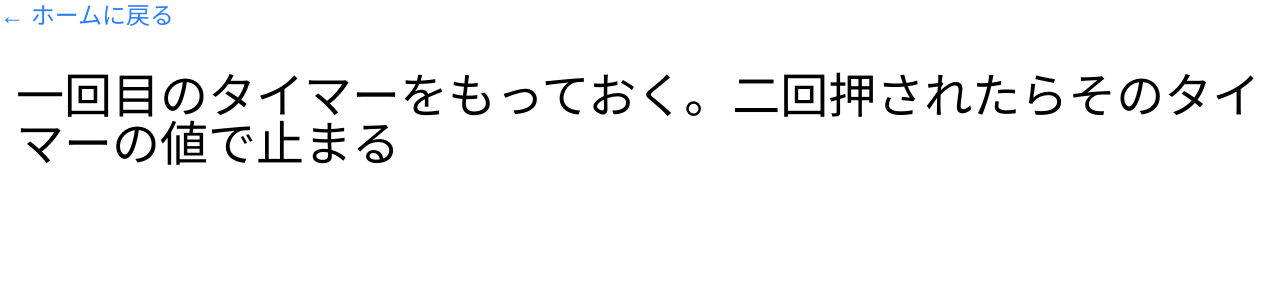
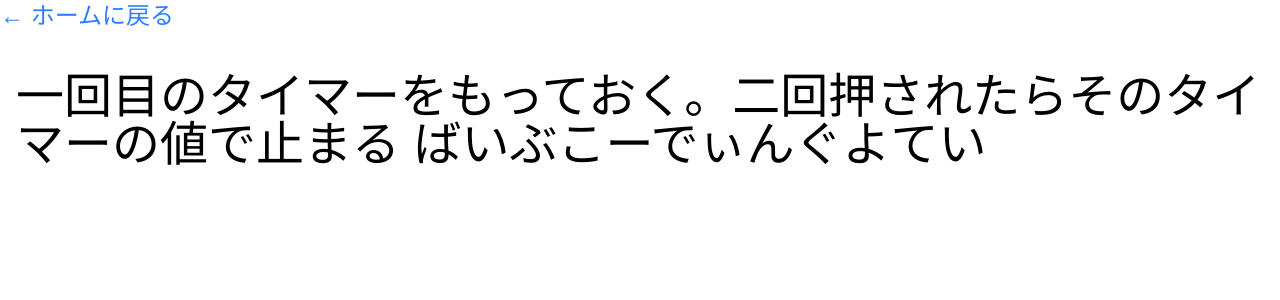
Before and after one commit to Reossann/my-universe, a Next.js app: page /timer in a window 1280 px wide. Shown: the top 300 px of the page. Built offline with nearby package versions, Linux system fonts and the light colour scheme.

Commit message:
memo:timer

```diff
--- a/app/timer/page.tsx
+++ b/app/timer/page.tsx
@@ -13,6 +13,8 @@ export default function P(){
             </div>
         <h1 className='text-5xl center px-4 py-2'>
             一回目のタイマーをもっておく。二回押されたらそのタイマーの値で止まる
+
+            ばいぶこーでぃんぐよてい
         </h1>
     </main>
    )
```
